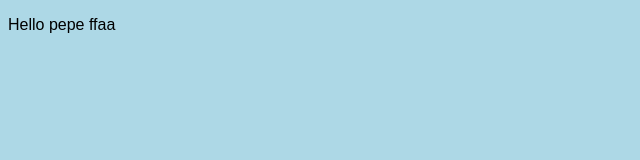
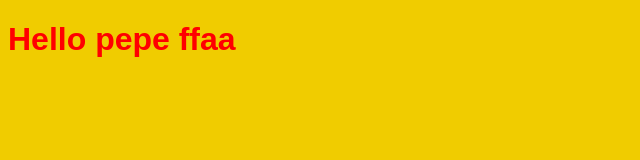
Before and after one commit to MisteLoner/Test_GIT, a plain HTML site: page index.html in a window 1280 px wide. Shown: the whole page, without its empty margins (0-640 px from the left). Drawn offline with Linux system fonts and the light colour scheme.

Commit message:
Добил

```diff
--- a/index.html
+++ b/index.html
@@ -7,6 +7,6 @@
     <link rel="stylesheet" href="style.css">
 </head>
 <body>
-    <p>Hello pepe ffaa</p>
+    <h1>Hello pepe ffaa</h1>
 </body>
 </html>
--- a/style.css
+++ b/style.css
@@ -1,5 +1,8 @@
 /* Цвет фона и шрифт */
 body {
-  background-color: #add8e6;
+  background-color: #f0cc00;
   font-family: Arial, sans-serif;
 }
+h1 {
+    color: red;
+}
```
